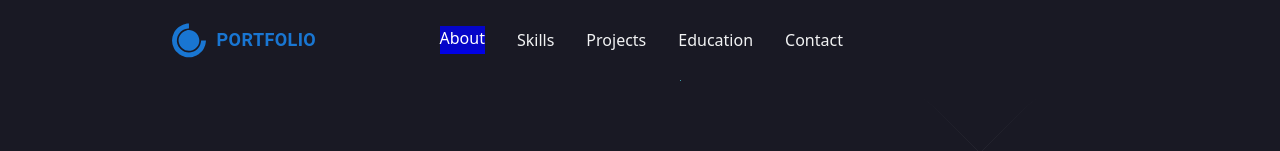
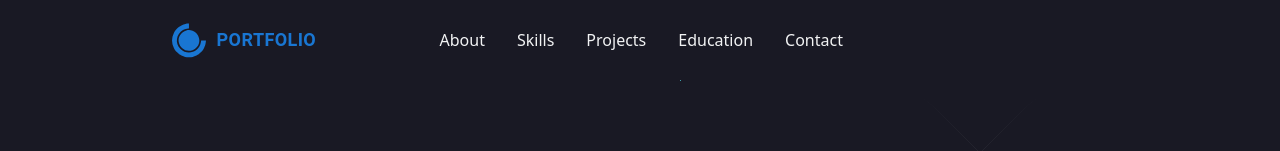
Before and after one commit to krishnabakshi2455/PortFolio-3_Next-js, a Next.js app: page / in a window 1280 px wide. Shown: the top 151 px of the page. Built offline with nearby package versions, Linux system fonts and the light colour scheme.

Commit message:
isactvie-feature

```diff
--- a/app/components/Header/Navbar.tsx
+++ b/app/components/Header/Navbar.tsx
@@ -1,6 +1,6 @@
 "use client";
 
-import React, { useState } from 'react';
+import React, { useState, useEffect } from 'react';
 import { Nav, NavbarContainer, Span, NavItems, GitHubButton, ButtonContainer, MobileIcon, MobileMenu, MobileLink } from './NavbarstyledComponents';
 import { DiCssdeck } from 'react-icons/di';
 import { FaBars } from 'react-icons/fa';
@@ -32,18 +32,21 @@ const NavLink = styled(Link)`
 
   &.active {
     border-bottom: 4px solid ${({ theme }) => theme.primary};
-    background-color: rgba(0, 0, 237, 0.814);
-    color: white;
   }
 `;
 
 const Navbar = () => {
     const pathname = usePathname(); // Get the current pathname
-    const isActive = (href: string) => pathname === href; // Determine if the link is active
     console.log(pathname);
 
+    const [pathset, setpathset] = useState<string>('')
+    const changePath = (path: string) => {
+        setpathset(path)
+    }
 
-    const [isopen, setIsOpen] = useState(false);
+    const isActive = (href: string) => pathset === href;
+
+    const [isopen, setIsOpen] = useState<boolean>(false);
     const theme = useTheme();
     const toggleMenu = () => setIsOpen(!isopen);
 
@@ -58,17 +61,31 @@ const Navbar = () => {
                         <FaBars onClick={toggleMenu} />~
                     </MobileIcon>
                     <NavItems>
-                        {/* <NavLink href="#about" className={isActive('#about') ? 'active' : ''}>About</NavLink> */}
-                        <NavLink href="#about" className={`link ${pathname === '/' ? 'active' : ''}`}>About</NavLink>
-                        {/* <NavLink href='#skills' className={isActive('#skills') ? 'active' : ''}>Skills</NavLink> */}
-                        <NavLink href='#skills' className={`link ${pathname === '/skills' ? 'active' : ''}`}>Skills</NavLink>
-                        <NavLink href='#projects' className={isActive('#projects') ? 'active' : ''}>Projects</NavLink>
-                        <NavLink href='#education' className={isActive('#education') ? 'active' : ''}>Education</NavLink>
-                        <NavLink href='#contact' className={isActive('#contact') ? 'active' : ''}>Contact</NavLink>
+                        <NavLink className={isActive('#about') ? 'active' : ''} href="#about" scroll={true} onClick={() => {
+                            changePath('#about'),
+                                isActive('#about')
+                        }}>About</NavLink>
+                        <NavLink href='#skills' className={isActive('#skills') ? 'active' : ''} onClick={() => {
+                            changePath('#skills'),
+                                isActive('#skills')
+                        }}>Skills</NavLink>
+                        <NavLink href='#projects' className={isActive('#projects') ? 'active' : ''} onClick={() => {
+                            changePath('#projects'),
+                                isActive('#projects')
+                        }}>Projects</NavLink>
+                        <NavLink href='#education' className={isActive('#education') ? 'active' : ''} onClick={() => {
+                            changePath('#education'),
+                                isActive('#education')
+                        }}>Education</NavLink>
+                        <NavLink href='#contact' className={isActive('#contact') ? 'active' : ''} onClick={() => {
+                            changePath('#contact'),
+                                isActive('#contact')
+                        }}>Contact</NavLink>
                     </NavItems>
 
                     <ButtonContainer>
                         {(Array.isArray(Bio.github) && Bio.github[0]) && (
+
                             <GitHubButton href={Bio.github[0]} target="_blank">
                                 Github Profile
                             </GitHubButton>
@@ -77,9 +94,9 @@ const Navbar = () => {
 
                     {isopen && (
                         <MobileMenu isOpen={isopen}>
-                            <MobileLink href="/about" onClick={toggleMenu} className={isActive('#about') ? 'active' : ''}>About</MobileLink>
-                            <MobileLink href='/skills' onClick={toggleMenu} className={isActive('#skills') ? 'active' : ''}>Skills</MobileLink>
-                            <MobileLink href='/projects' onClick={toggleMenu} className={isActive('#projects') ? 'active' : ''}>Projects</MobileLink>
+                            <MobileLink href="#about" onClick={toggleMenu} className={isActive('#about') ? 'active' : ''}>About</MobileLink>
+                            <MobileLink href='#skills' onClick={toggleMenu} className={isActive('#skills') ? 'active' : ''}>Skills</MobileLink>
+                            <MobileLink href='#projects' onClick={toggleMenu} className={isActive('#projects') ? 'active' : ''}>Projects</MobileLink>
                             <MobileLink href='#education' onClick={toggleMenu} className={isActive('#education') ? 'active' : ''}>Education</MobileLink>
                             <MobileLink href='#contact' onClick={toggleMenu} className={isActive('#contact') ? 'active' : ''}>Contact</MobileLink>
                             <GitHubButton style={{ padding: '10px 16px', background: `${theme.primary}`, color: 'white', width: 'max-content' }} href={Array.isArray(Bio.github) ? Bio.github[0] || "#" : Bio.github} target="_blank">
--- a/app/components/Skills/Skills.tsx
+++ b/app/components/Skills/Skills.tsx
@@ -1,4 +1,5 @@
-import React from 'react'
+"use client"
+import React, { useRef } from 'react'
 import styled from 'styled-components'
 import { skills } from '@/app/data/constants'
 
@@ -125,10 +126,14 @@ const SkillImage = styled.img`
 
 
 
+
+
 const Skills = () => {
+  const mainref = useRef()
+  const idref = mainref.current
     return (
         <>
-            <Container id="skills">
+        <Container id="skills" ref={idref}>
                 <Wrapper>
                     <Title>Skills</Title>
                     <Desc>Here are some of my skills on which I have been worked on.
```
